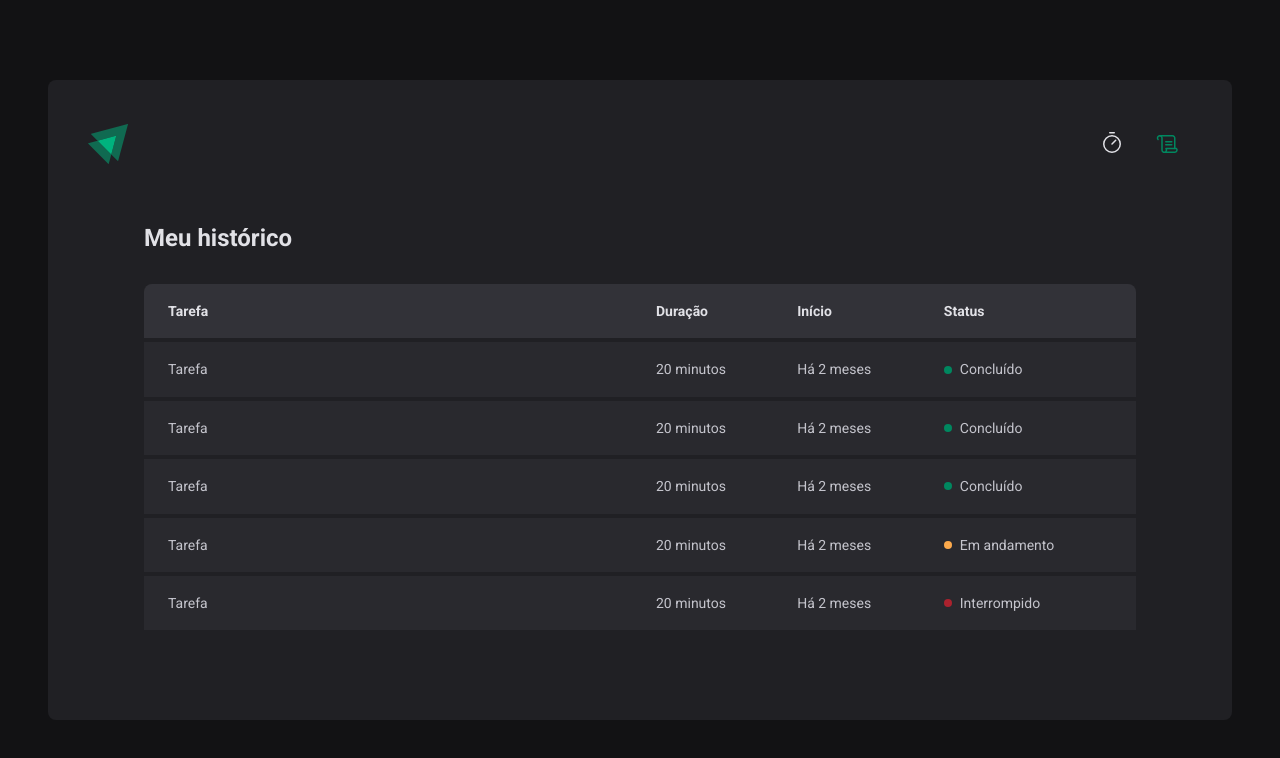
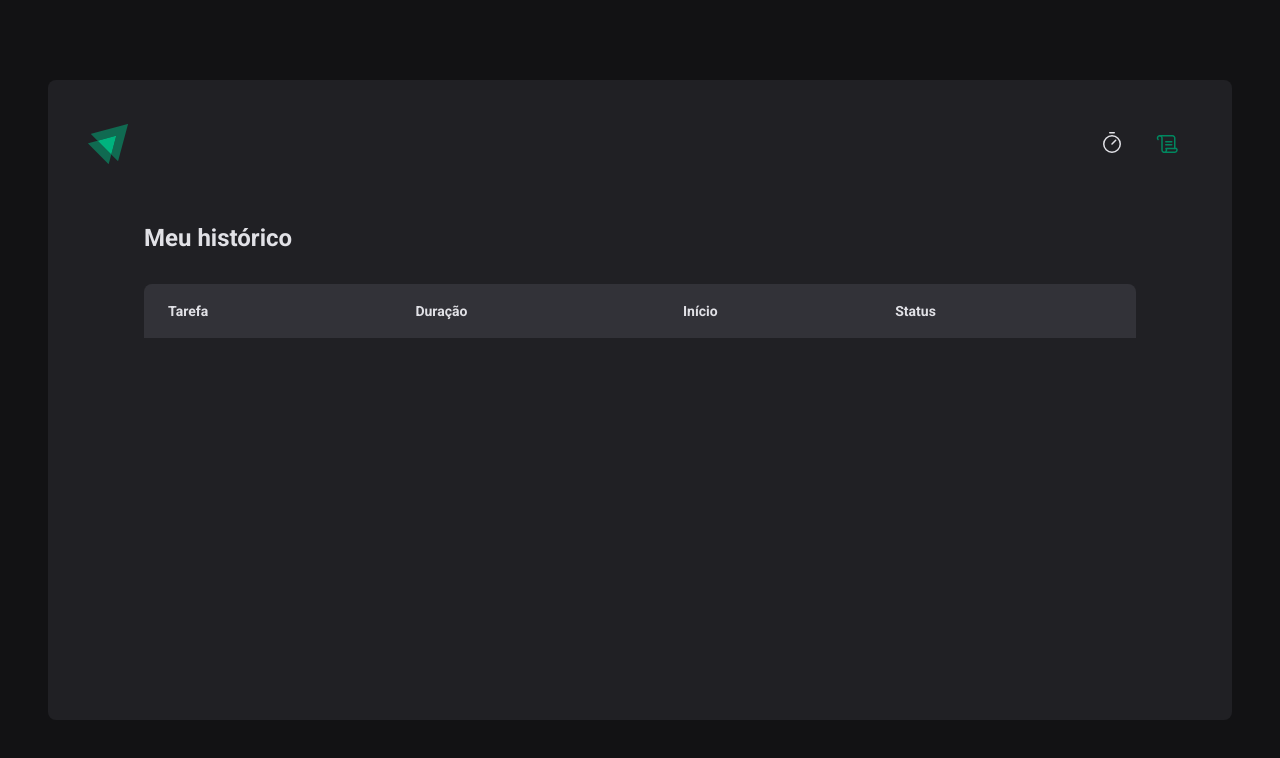
Before and after one commit to leticea/ignite-timer, a React (Vite) app: page /history in a window 1280 px wide. Shown: the top 758 px of the page. Built offline with nearby package versions, Linux system fonts and the light colour scheme.

Commit message:
recebendo os dados do histórico

```diff
--- a/src/pages/History/index.tsx
+++ b/src/pages/History/index.tsx
@@ -3,7 +3,7 @@
 import { HistoryContainer, HistoryList, Status } from "./styles";
 
 export function History() {
-  const { cycles } = useContext(CyclesContext)
+  const { cycles } = useContext(CyclesContext);
 
   return (
     <HistoryContainer>
@@ -20,40 +20,21 @@
             </tr>
           </thead>
           <tbody>
-            <tr>
-              <td>Tarefa</td>
-              <td>20 minutos</td>
-              <td>Há 2 meses</td>
-              <td><Status statusColor="green">Concluído</Status></td>
-            </tr>
-            <tr>
-              <td>Tarefa</td>
-              <td>20 minutos</td>
-              <td>Há 2 meses</td>
-              <td><Status statusColor="green">Concluído</Status></td>
-            </tr>
-            <tr>
-              <td>Tarefa</td>
-              <td>20 minutos</td>
-              <td>Há 2 meses</td>
-              <td><Status statusColor="green">Concluído</Status></td>
-            </tr>
-            <tr>
-              <td>Tarefa</td>
-              <td>20 minutos</td>
-              <td>Há 2 meses</td>
-              <td><Status statusColor="yellow">Em andamento</Status></td>
-            </tr>
-            <tr>
-              <td>Tarefa</td>
-              <td>20 minutos</td>
-              <td>Há 2 meses</td>
-              <td><Status statusColor="red">Interrompido</Status></td>
-            </tr>
+            {cycles.map((cycle) => {
+              return (
+                <tr key={cycle.id}>
+                  <td>{cycle.task}</td>
+                  <td>{cycle.minutesAmount} minutos</td>
+                  <td>{cycle.startDate.toISOString()}</td>
+                  <td>
+                    <Status statusColor="green">Concluído</Status>
+                  </td>
+                </tr>
+              );
+            })}
           </tbody>
         </table>
       </HistoryList>
-
     </HistoryContainer>
-  )
+  );
 }
```
